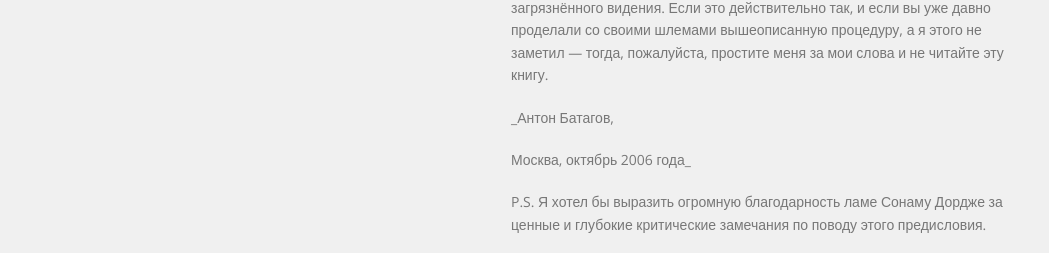
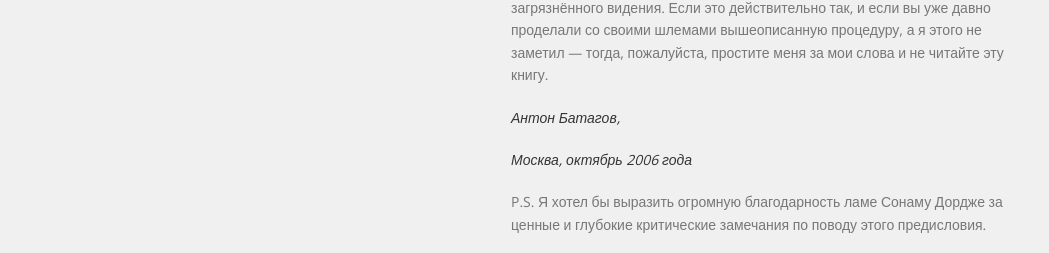
Before and after one commit to Integral/batagov, a Jekyll site: the page built from _posts/words/2006-10-10-shlem.md, in a window 1280 px wide and 900 px high, scrolled down 15520 px. Shown: the part 644-897 px from the top of the window, without its empty margins (119-1168 px from the left). Built offline with Jekyll 4.4.1, drawn with Linux system fonts in a browser that asks for light colours; nearby versions of some CDN libraries.

```diff
--- a/_posts/words/2006-10-10-shlem.md
+++ b/_posts/words/2006-10-10-shlem.md
@@ -223,9 +223,9 @@ _Ринпоче_ : « Да... Бедные, бедные животные! Лю
 
 
 
-_Антон Батагов,
+_Антон Батагов,_
 
-Москва, октябрь 2006 года_
+_Москва, октябрь 2006 года_
 
 
 
```
